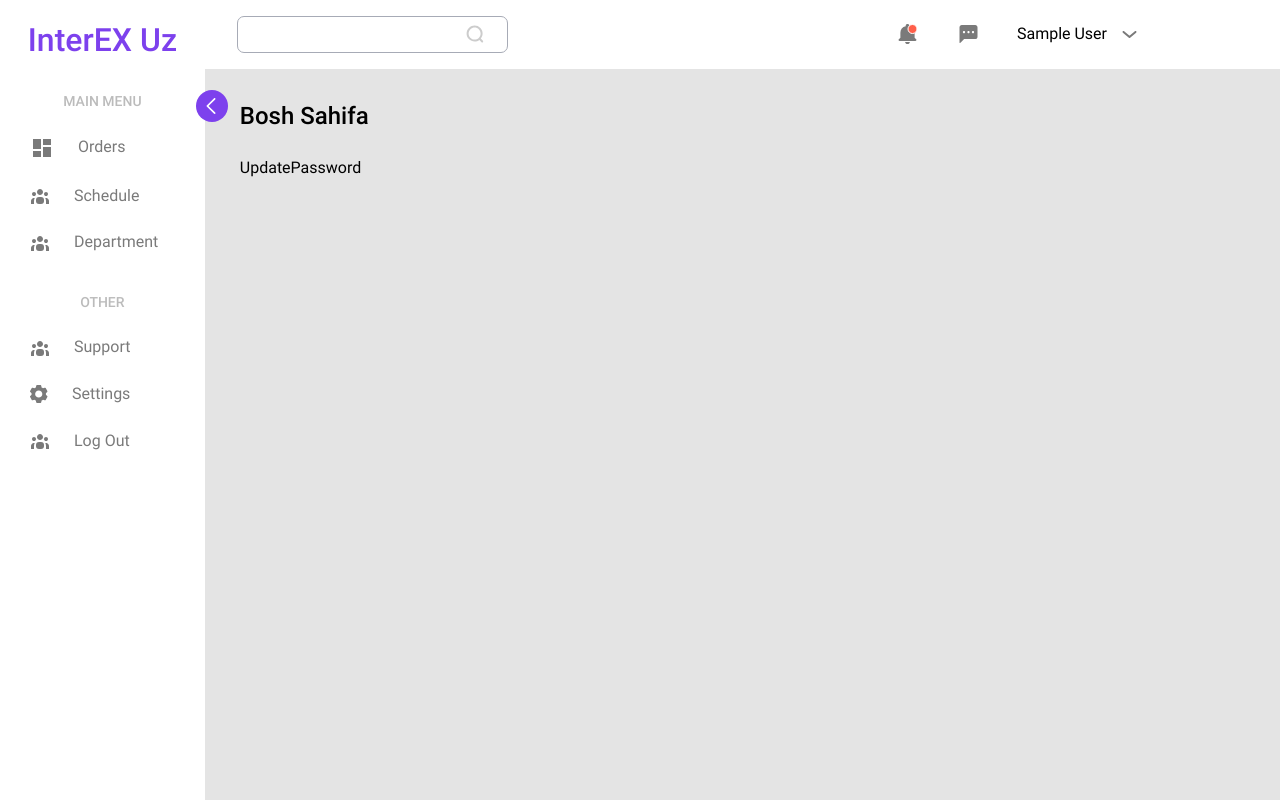
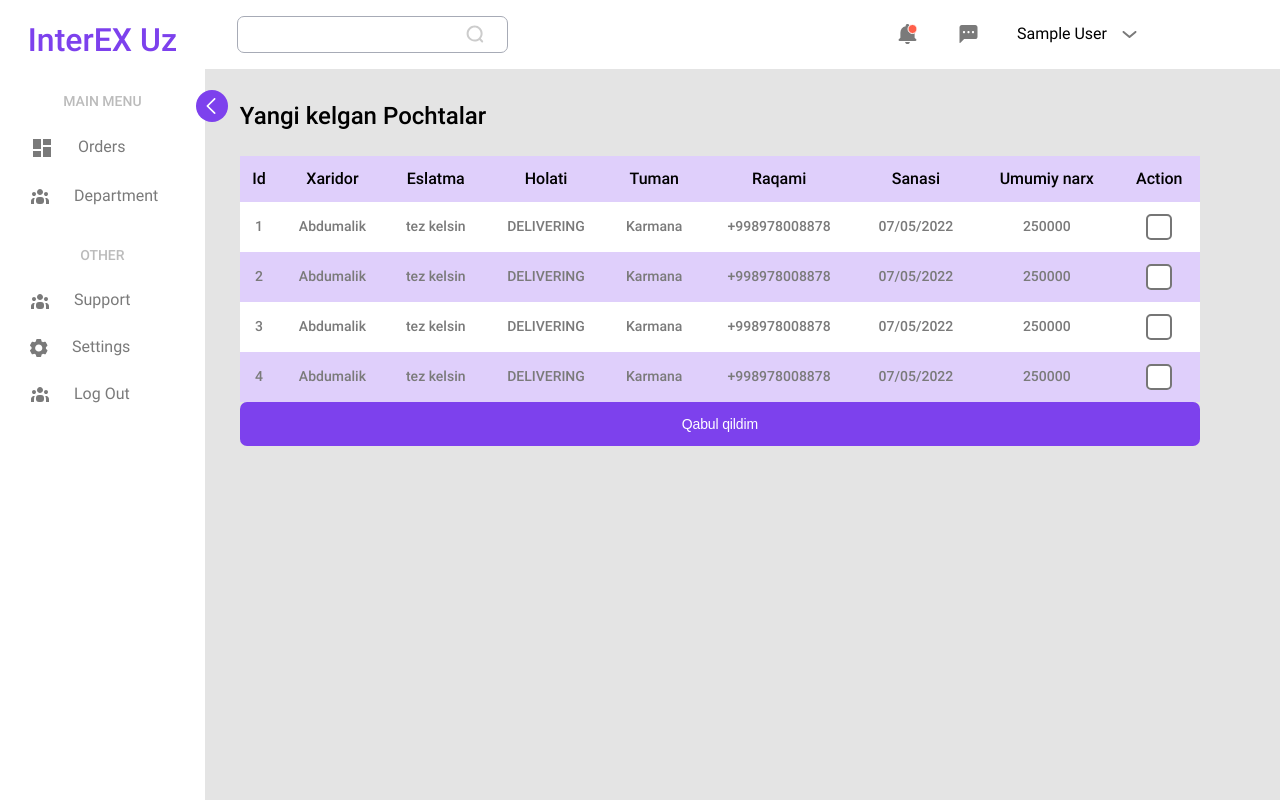
Before and after one commit to IamShawnMan/interex, a React (Create React App) app in the folder client/: page /new-post in a window 1280 px wide. Before the commit this address led to /home. Built offline with nearby package versions, Linux system fonts and the light colour scheme; sample sign-in values are in the browser's storage.

Commit message:
New post page created

```diff
--- a/client/src/App.js
+++ b/client/src/App.js
@@ -15,6 +15,7 @@ import Posts from "./pages/Posts/Posts";
 import PostInner from "./pages/Posts/PostInner/PostInner";
 import PostMutation from "./pages/Posts/PostMutation";
 import OrderInfo from "./pages/Orders/OrderInfo/OrderInfo";
+import NewPost from "./pages/NewPost/NewPost";
 function App() {
   const token = localStorage.getItem("token");
   const user = localStorage.getItem("user");
@@ -47,8 +48,9 @@ function App() {
         {isAuth && <Route path="/posts" element={<Posts />} />}
         {isAuth && <Route path="/posts/:id/orders" element={<Orders />} />}
         {isAuth && <Route path="/posts/new" element={<PostMutation />} />}
-        {isAuth && (<Route path="/posts/new/:id" element={<PostInner />} />)}
-        {isAuth && (<Route path="/packages/:id/orders" element={<Orders />} />)}
+        {isAuth && <Route path="/new-post" element={<NewPost />} />}
+        {isAuth && <Route path="/posts/new/:id" element={<PostInner />} />}
+        {isAuth && <Route path="/packages/:id/orders" element={<Orders />} />}
         <Route path="*" element={<Navigate to={"/login"} />} />
       </Routes>
     </>
--- a/client/src/components/Form/FormComponents/Input/Input.js
+++ b/client/src/components/Form/FormComponents/Input/Input.js
@@ -15,10 +15,11 @@ function Input({
   onClick,
   checked,
   onChange,
+  value,
 }) {
   const [success, setSuccess] = useState(false);
   // console.log(checked);
-// useEffect(() => {})
+  // useEffect(() => {})
   return (
     <div className={styles.formControl}>
       {children && (
@@ -28,12 +29,13 @@ function Input({
       )}
       <div className={styles.inputContainer}>
         <input
-        checked={checked}
+          checked={checked}
           disabled={disabled}
           style={style}
           type={type ? type : "text"}
           placeholder={placeholder ? placeholder : ""}
           id={id ? id : ""}
+          value={value}
           {...(register ? register() : "")}
           className={`${styles.input} ${error ? styles.error : ""}`}
           onClick={onClick}
--- a/client/src/components/Layout/Sidebar/Sidebar.js
+++ b/client/src/components/Layout/Sidebar/Sidebar.js
@@ -75,14 +75,17 @@ function Sidebar(props) {
             {open && <p className="h6">Posts</p>}
           </Link>
         )}
+        {user.userRole === "COURIER" && (
           <Link
+            to="/new-post"
             className={`${styles.sidebarLink} ${
               open ? styles.sidebarLinkOpen : styles.sidebarLinkClouse
             }`}
           >
             <UsersIcon classname={styles.sidebarLinkSvg} />
-          {open && <p className="h6">Schedule</p>}
+            {open && <p className="h6">New Post</p>}
           </Link>
+        )}
         <Link
           className={`${styles.sidebarLink} ${
             open ? styles.sidebarLinkOpen : styles.sidebarLinkClouse
--- /dev/null
+++ b/client/src/pages/NewPost/NewPost.js
@@ -0,0 +1,137 @@
+import React, { useEffect, useState } from "react";
+import { BasicTable } from "../../components/Table/BasicTable";
+import Button from "../../components/Form/FormComponents/Button/Button";
+import Layout from "../../components/Layout/Layout";
+import Input from "../../components/Form/FormComponents/Input/Input";
+import { useForm } from "react-hook-form";
+const data = [
+  {
+    id: 1,
+    resipient: "Abdumalik",
+    orderStatus: "DELIVERING",
+    createdAt: "07/05/2022",
+    resipientPhoneNumber: "+998978008878",
+    district: "Karmana",
+    note: "tez kelsin",
+    totalPrice: 250000,
+  },
+  {
+    id: 2,
+    resipient: "Abdumalik",
+    orderStatus: "DELIVERING",
+    createdAt: "07/05/2022",
+    resipientPhoneNumber: "+998978008878",
+    district: "Karmana",
+    note: "tez kelsin",
+    totalPrice: 250000,
+  },
+  {
+    id: 3,
+    resipient: "Abdumalik",
+    orderStatus: "DELIVERING",
+    createdAt: "07/05/2022",
+    resipientPhoneNumber: "+998978008878",
+    district: "Karmana",
+    note: "tez kelsin",
+    totalPrice: 250000,
+  },
+  {
+    id: 4,
+    resipient: "Abdumalik",
+    orderStatus: "DELIVERING",
+    createdAt: "07/05/2022",
+    resipientPhoneNumber: "+998978008878",
+    district: "Karmana",
+    note: "tez kelsin",
+    totalPrice: 250000,
+  },
+];
+
+function NewPost() {
+  const { register, handleSubmit, reset } = useForm();
+  useEffect(() => {
+    const data1 = data.map((e) => {
+      return { ["order" + e.id]: true };
+    });
+    reset(data1);
+  }, []);
+  const cols = [
+    {
+      id: "id",
+      Header: "Id",
+      accessor: "id",
+    },
+    {
+      id: "resipient",
+      Header: "Xaridor",
+      accessor: "resipient",
+    },
+    {
+      id: "note",
+      Header: "Eslatma",
+      accessor: "note",
+    },
+    {
+      id: "orderStatus",
+      Header: "Holati",
+      accessor: "orderStatus",
+    },
+    {
+      id: "district",
+      Header: "Tuman",
+      accessor: "district",
+    },
+    {
+      id: "resipientPhoneNumber",
+      Header: "Raqami",
+      accessor: "resipientPhoneNumber",
+    },
+    {
+      id: "createdAt",
+      Header: "Sanasi",
+      accessor: "createdAt",
+    },
+    {
+      id: "totalPrice",
+      Header: "Umumiy narx",
+      accessor: "totalPrice",
+    },
+    {
+      id: "action",
+      Header: "Action",
+      accessor: (order) => {
+        return (
+          <>
+            {order.orderStatus === "DELIVERED" && (
+              <Button type="button" size="btnSmall" name="dots" />
+            )}
+            {order.orderStatus === "DELIVERING" && (
+              <Input
+                type="checkbox"
+                register={register.bind(null, `order${order.id}`)}
+                // value={value}
+              />
+            )}
+          </>
+        );
+      },
+    },
+  ];
+
+  const postHandler = (data) => {
+    console.log(data);
+  };
+
+  return (
+    <Layout pageName="Yangi kelgan Pochtalar">
+      <form onSubmit={handleSubmit(postHandler)}>
+        <BasicTable columns={cols} data={data} />
+        <Button name="btn" size="small">
+          Qabul qildim
+        </Button>
+      </form>
+    </Layout>
+  );
+}
+
+export default NewPost;
```
Also changed, not shown: client/src/pages/NewPost/NewPost.module.css (added), 2 other files (tests, documents, lock files or other folders). Lines whose indentation alone changed are shown as unchanged.
